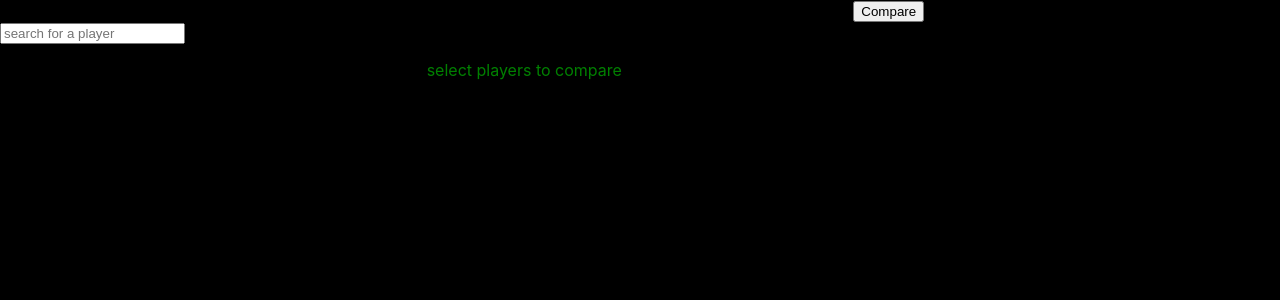
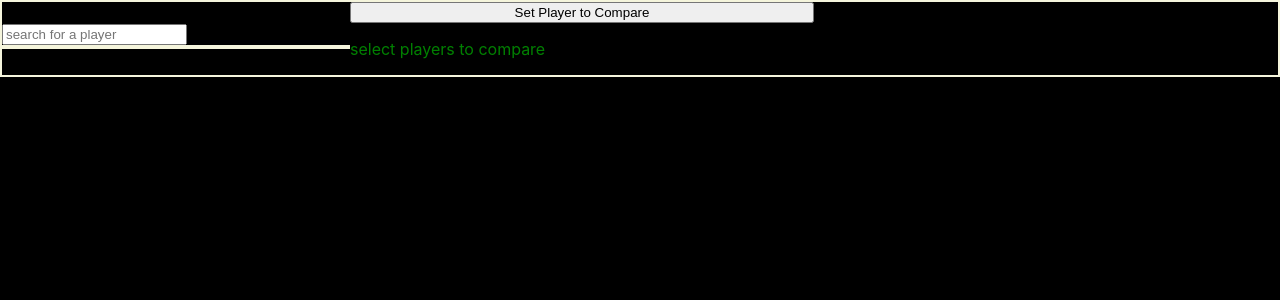
Before and after one commit to samorgan32/sei-proj-2-nba, a React (Create React App) app: page / in a window 1280 px wide. Shown: the top 300 px of the page. Built offline with nearby package versions, Linux system fonts and the light colour scheme.

Commit message:
css styling

```diff
--- a/src/App.css
+++ b/src/App.css
@@ -3,28 +3,39 @@ body {
     background: black;
     color: green;
 }
+* {
+    box-sizing: border-box;
+}
 
 .main {
     display: grid;
-    grid-template-columns: 1fr 1fr 1fr;
+    border: 2px solid beige;
+    grid-template-columns: .75fr 1fr 1fr;
+    grid-template-rows: 1fr;
+
 }
 
 .search{
     grid-column-start: 1;
+    grid-row-start: 1 / span 3;
 }
 
 .buttons {
-    grid-column-start: 3;
+    grid-column-start: 2;
 }
 
 .player-list {
-    grid-column-start:1 ;
+    border: 2px solid beige;
 }
 
-.player{
+.player {
+    border: 2px solid beige;
     grid-column-start: 2;
+    grid-row-start: 2;
 }
 
-.player-comparison{
+.player-comparison {
+    border: 2px solid beige;
     grid-column-start: 3;
+    grid-row-start: 2;
 }
--- a/src/App.js
+++ b/src/App.js
@@ -19,7 +19,6 @@ function App() {
 
   let comparePlayer = () => {
     const comparedPlayer = { ...playerNames, ...activePlayers[0] }
-    console.log(comparedPlayer)
     setPlayerCompare(comparedPlayer)
   }
 
@@ -33,13 +32,20 @@ function App() {
 
       <div className='main'>
 
-        <div className='buttons'>
-          <button onClick={comparePlayer}>Compare</button>
+        {/* <div className='buttons'> */}
+        <button className='buttons' onClick={comparePlayer}>Set Player to Compare</button>
+        {/* </div> */}
+
+        <div className='search'>
+          <Search players={players} setPlayers={setPlayers} activePlayers={activePlayers} setActivePlayers={setActivePlayers} filteredPlayers={filteredPlayers} setFilteredPlayers={setFilteredPlayers} />
+
+          <PlayerList players={players} setPlayers={setPlayers} activePlayers={activePlayers} setActivePlayers={setActivePlayers} playerNames={playerNames} setPlayerNames={setPlayerNames} filteredPlayers={filteredPlayers} setFilteredPlayers={setFilteredPlayers} />
         </div>
 
-        <Search players={players} setPlayers={setPlayers} activePlayers={activePlayers} setActivePlayers={setActivePlayers} filteredPlayers={filteredPlayers} setFilteredPlayers={setFilteredPlayers} />
 
-        <PlayerList players={players} setPlayers={setPlayers} activePlayers={activePlayers} setActivePlayers={setActivePlayers} playerNames={playerNames} setPlayerNames={setPlayerNames} filteredPlayers={filteredPlayers} setFilteredPlayers={setFilteredPlayers} />
+        {/* <Search players={players} setPlayers={setPlayers} activePlayers={activePlayers} setActivePlayers={setActivePlayers} filteredPlayers={filteredPlayers} setFilteredPlayers={setFilteredPlayers} />
+
+        <PlayerList players={players} setPlayers={setPlayers} activePlayers={activePlayers} setActivePlayers={setActivePlayers} playerNames={playerNames} setPlayerNames={setPlayerNames} filteredPlayers={filteredPlayers} setFilteredPlayers={setFilteredPlayers} /> */}
 
 
         <Route path="/player/:id" render={(routerProps) => <Player players={players} setPlayers={setPlayers} activePlayers={activePlayers} setActivePlayers={setActivePlayers} playerNames={playerNames} setPlayerNames={setPlayerNames} filteredPlayers={filteredPlayers} setFilteredPlayers={setFilteredPlayers} match={routerProps.match} />} />
--- a/src/components/Search.js
+++ b/src/components/Search.js
@@ -14,7 +14,7 @@ const Search = ({ players, setPlayers, filteredPlayers, setFilteredPlayers }) =>
 
 
     return (
-        <div className='search'>
+        <div>
 
             <label htmlFor="search"></label>
             <input type="Search" placeholder="search for a player" onChange={handleChange} />
```
